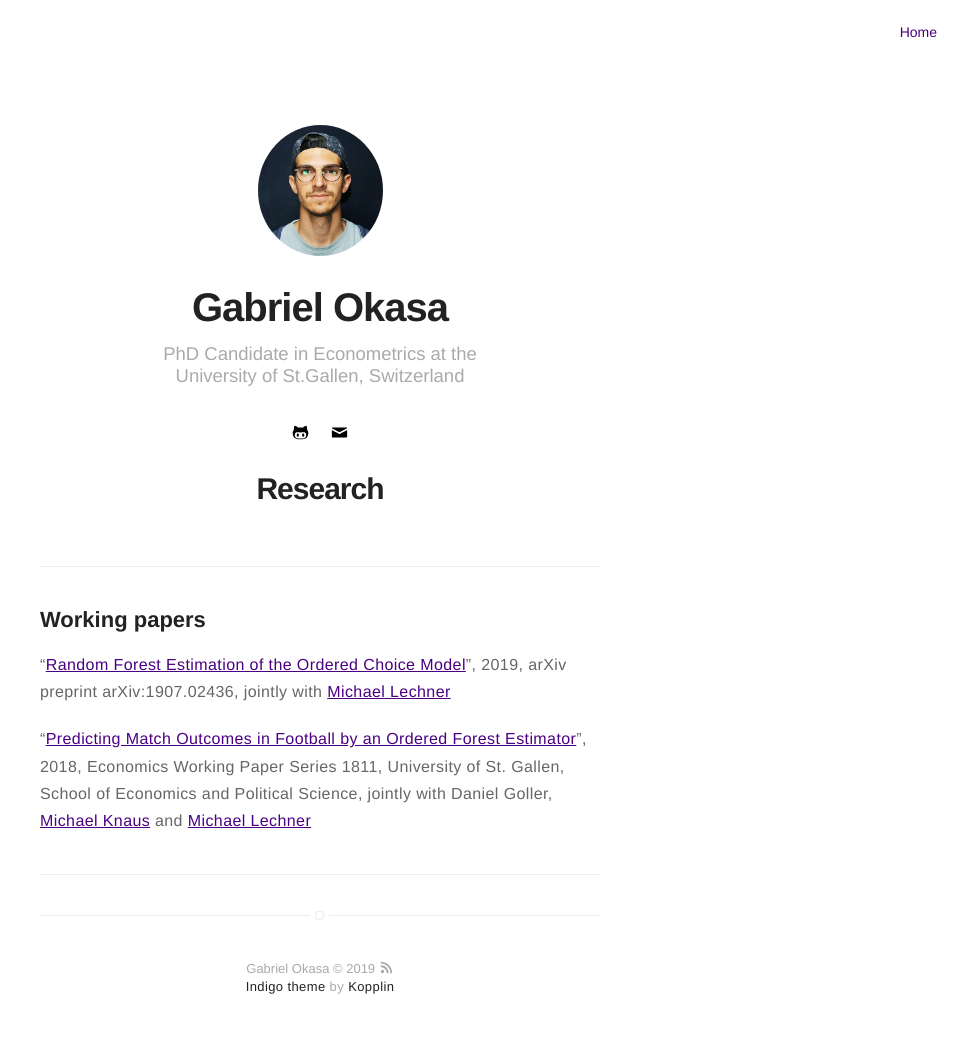
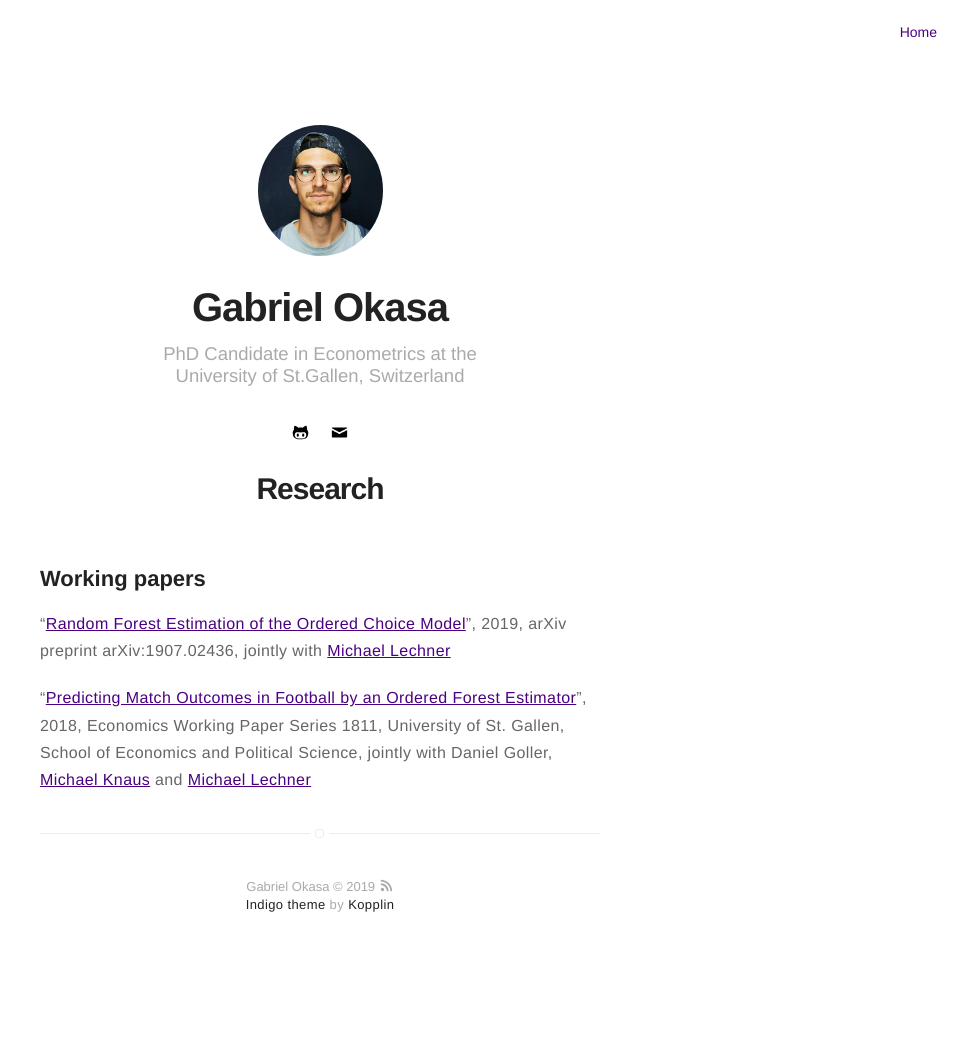
Before and after one commit to okasag/okasag.github.io, a Jekyll site: the page built from research.md, in a window 1280 px wide. Shown: the whole page, without its empty margins (320-1280 px from the left). Built offline with Jekyll 4.4.1, drawn with Linux system fonts in a browser that asks for light colours; after the commit the page ends 976 px from its top, so only the background shows below that.

Commit message:
fixed typos

```diff
--- a/research.md
+++ b/research.md
@@ -1,16 +1,13 @@
 ---
 title: Research
 layout: page
-permalink: /Research/index.html
+permalink: /research/index.html
 ---
 
 # Research
----
 
 ## Working papers
 
 "[Random Forest Estimation of the Ordered Choice Model](https://arxiv.org/abs/1907.02436)", 2019, arXiv preprint arXiv:1907.02436, jointly with [Michael Lechner](https://www.michael-lechner.eu/)
 
 "[Predicting Match Outcomes in Football by an Ordered Forest Estimator](https://www.researchgate.net/publication/328486514_Predicting_Match_Outcomes_in_Football_by_an_Ordered_Forest_Estimator)", 2018,  Economics Working Paper Series 1811, University of St. Gallen, School of Economics and Political Science, jointly with Daniel Goller, [Michael Knaus](https://mcknaus.github.io/) and [Michael Lechner](https://www.michael-lechner.eu/)
-
----
```
